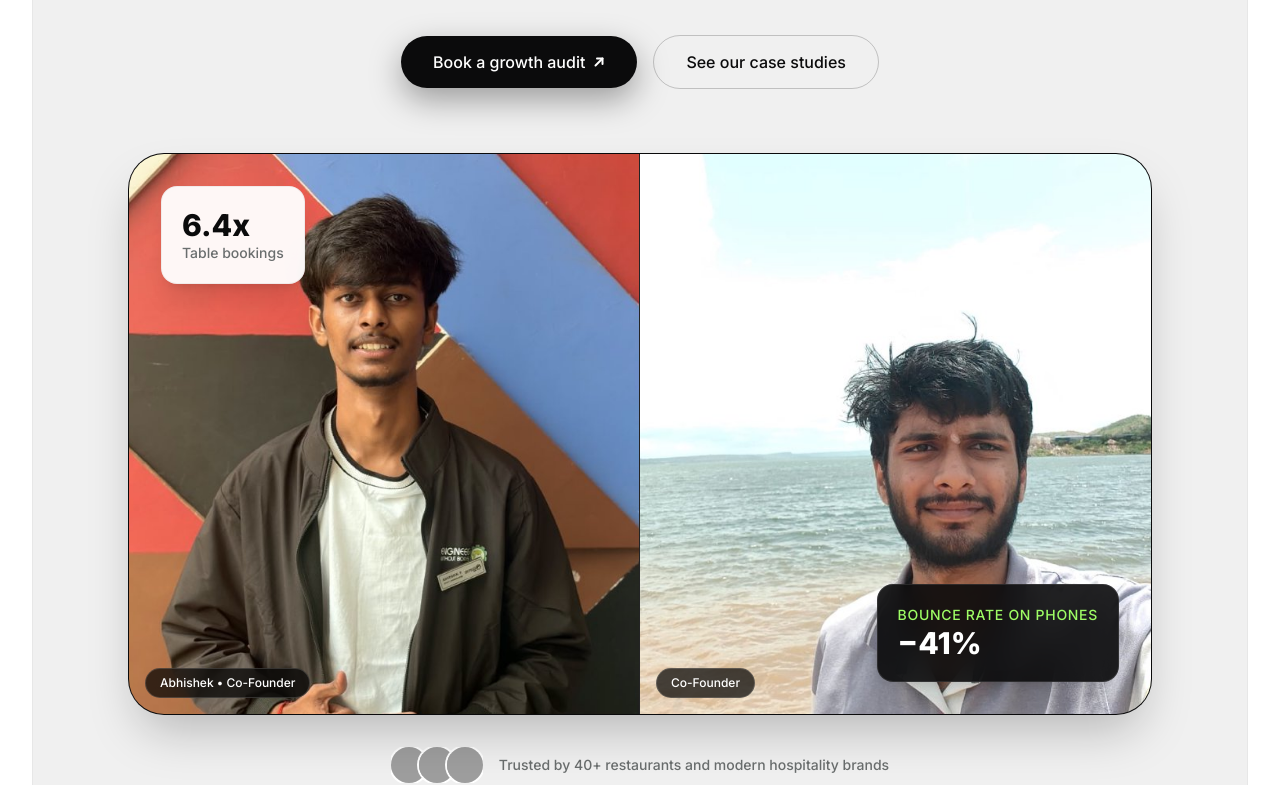
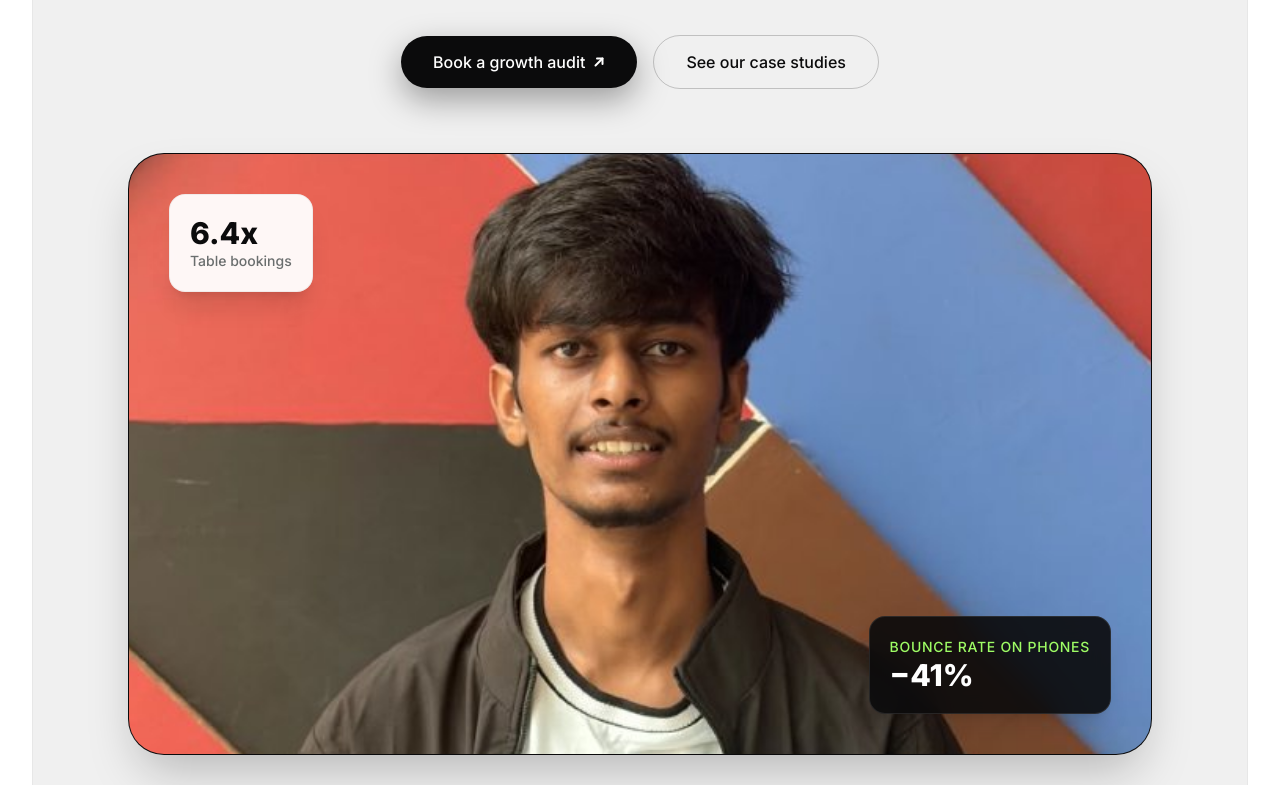
Before and after one commit to abhishekpatilavp18-beep/StartUP, a React (Vite) app: page / in a window 1280 px wide. Shown: the part 600-1385 px from the top of the page. Built offline with nearby package versions, Linux system fonts and the light colour scheme; grey boxes are pictures that could not be loaded; a web font is replaced by a local one.

Commit message:
Restore hero visual to single founder photo

```diff
--- a/src/pages/Home.jsx
+++ b/src/pages/Home.jsx
@@ -105,39 +105,19 @@ export default function Home() {
           {/* Hero Visual & Stat Overlay */}
           <MotionReveal delay={0.2} y={60}>
             <div className="relative max-w-5xl mx-auto mt-12 sm:mt-16">
-              <div className="relative rounded-[28px] sm:rounded-[36px] overflow-hidden border border-black/10 shadow-2xl bg-[#0b0b0c] grid grid-cols-1 md:grid-cols-2">
-                {/* Abhishek */}
-                <div className="relative h-[340px] sm:h-[440px] md:h-[560px] overflow-hidden border-b md:border-b-0 md:border-r border-white/10">
-                  <img
-                    src="/images/founder.jpg"
-                    alt="Abhishek Patil - Co-Founder"
-                    className="w-full h-full object-cover object-[center_18%] scale-[1.18] origin-[center_18%]"
-                  />
-                  <div className="absolute bottom-4 left-4 bg-black/70 backdrop-blur-md px-3.5 py-1.5 rounded-full border border-white/15 text-white text-xs font-medium z-10">
-                    Abhishek • Co-Founder
-                  </div>
+              <div className="relative rounded-[28px] sm:rounded-[36px] overflow-hidden border border-black/10 shadow-2xl bg-[#0b0b0c]">
+                <img
+                  src="/images/founder.jpg"
+                  alt="AeroTyne Founder"
+                  className="w-full h-[420px] sm:h-[520px] md:h-[600px] object-cover object-[center_18%] scale-[1.18] origin-[center_18%]"
+                />
+                <div className="absolute top-6 left-6 sm:top-10 sm:left-10 bg-white/95 backdrop-blur-md rounded-2xl p-4 sm:p-5 border border-black/5 shadow-xl">
+                  <div className="text-2xl sm:text-3xl font-extrabold text-[#0b0b0c]">{stats.hero[0].value}</div>
+                  <div className="text-xs sm:text-sm font-medium text-[#6a6e6e]">{stats.hero[0].label}</div>
                 </div>
-
-                {/* Co-Founder */}
-                <div className="relative h-[340px] sm:h-[440px] md:h-[560px] overflow-hidden">
-                  <img
-                    src="/images/cofounder.jpg"
-                    alt="Co-Founder"
-                    className="w-full h-full object-cover object-[58%_40%] scale-[1.12] origin-[58%_40%]"
-                  />
-                  <div className="absolute bottom-4 left-4 bg-black/70 backdrop-blur-md px-3.5 py-1.5 rounded-full border border-white/15 text-white text-xs font-medium z-10">
-                    Co-Founder
-                  </div>
-                </div>
-
-                {/* Floating Stat Badges */}
-                <div className="absolute top-6 left-6 sm:top-8 sm:left-8 bg-white/95 backdrop-blur-md rounded-2xl p-3.5 sm:p-5 border border-black/5 shadow-xl z-20">
-                  <div className="text-xl sm:text-3xl font-extrabold text-[#0b0b0c]">{stats.hero[0].value}</div>
-                  <div className="text-[11px] sm:text-sm font-medium text-[#6a6e6e]">{stats.hero[0].label}</div>
-                </div>
-                <div className="absolute bottom-6 right-6 sm:bottom-8 sm:right-8 bg-[#0b0b0c]/90 backdrop-blur-md rounded-2xl p-3.5 sm:p-5 border border-white/10 shadow-xl text-white z-20">
-                  <div className="text-[11px] sm:text-sm font-medium text-[#9efc65] uppercase tracking-wider">{stats.hero[1].label}</div>
-                  <div className="text-xl sm:text-3xl font-extrabold text-white">{stats.hero[1].value}</div>
+                <div className="absolute bottom-6 right-6 sm:bottom-10 sm:right-10 bg-[#0b0b0c]/90 backdrop-blur-md rounded-2xl p-4 sm:p-5 border border-white/10 shadow-xl text-white">
+                  <div className="text-xs sm:text-sm font-medium text-[#9efc65] uppercase tracking-wider">{stats.hero[1].label}</div>
+                  <div className="text-2xl sm:text-3xl font-extrabold text-white">{stats.hero[1].value}</div>
                 </div>
               </div>
 
```
